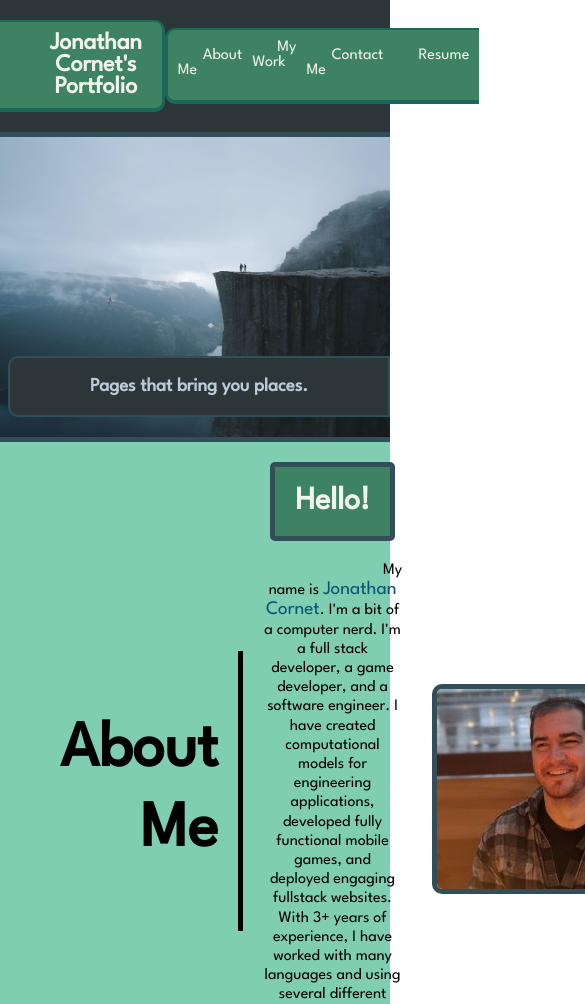
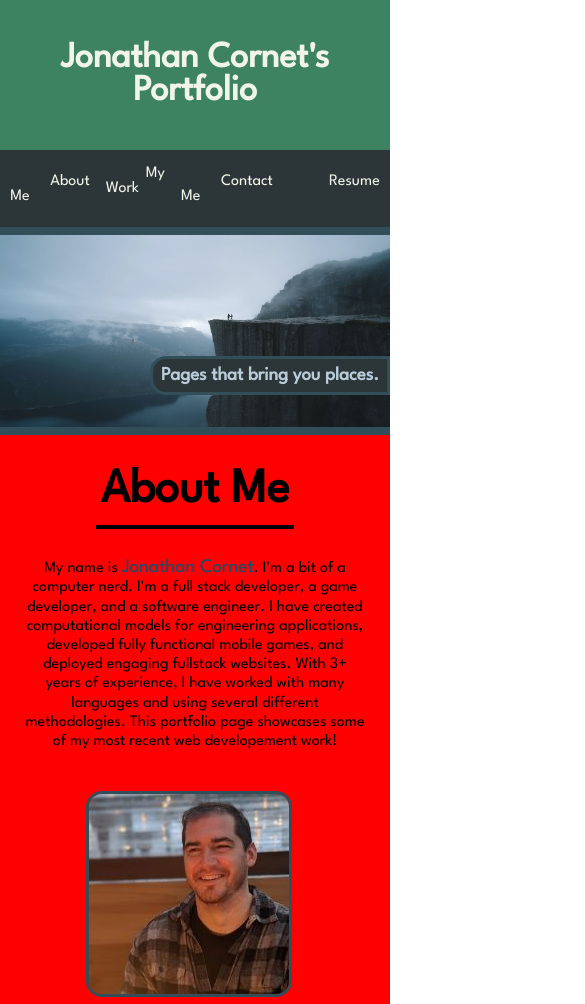
Before and after one commit to cornetj13/portfolio-page, a plain HTML site: page index.html in a window 390 px wide. Shown: the top 1004 px of the page, 585 px wide, since content can reach past the window. Drawn offline with Linux system fonts and the light colour scheme.

Commit message:
Cleaned up 'About Me' section. Started on media queries. Still needs work on mobile layout.

```diff
--- a/assets/css/style.css
+++ b/assets/css/style.css
@@ -29,40 +29,39 @@ body {
 nav {
   background-color: var(--primary-color);
   color: var(--primary-text);
-  padding: 20px 0px;
+  padding: 2em 0em;
   display: flex;
   justify-content: space-between;
   align-items: center;
-  border-bottom: 5px solid var(--border-color);
+  border-bottom: 0.5em solid var(--border-color);
 }
 
 .portfolio-name-box {
   background-color: var(--secondary-color);
   height: auto;
   width: auto;
-  padding: 10px;
+  padding: 1em;
   text-align: center;
-  border-top: 2px solid var(--tertiary-color);
-  border-right: 3px solid var(--tertiary-color);
-  border-bottom: 4px solid var(--tertiary-color);
-  border-radius: 0px 10px 10px 0px;
+  border-top: 0.2em solid var(--tertiary-color);
+  border-right: 0.3em solid var(--tertiary-color);
+  border-bottom: 0.4em solid var(--tertiary-color);
+  border-radius: 0em 1em 1em 0em;
 }
 
 .portfolio-name-box h1 {
-  margin-left: 40px;
-  margin-right: 10px;
+  margin-left: 4em;
+  margin-right: 1em;
 }
 
 .portfolio-nav-box {
   background-color: var(--secondary-color);
   height: auto;
   width: auto;
-  padding: 5px;
-  padding-bottom: 10px;
-  border-top: 2px solid var(--tertiary-color);
-  border-left: 3px solid var(--tertiary-color);
-  border-bottom: 4px solid var(--tertiary-color);
-  border-radius: 10px 0px  0px 10px;
+  padding: 0.5em;
+  border-top: 0.2em solid var(--tertiary-color);
+  border-left:0.3em solid var(--tertiary-color);
+  border-bottom: 0.4em solid var(--tertiary-color);
+  border-radius: 1em 0em  0em 1em;
 }
 
 nav ul {
@@ -75,13 +74,13 @@ nav ul {
 }
 
 nav li {
-  padding: 5px;
+  padding: 0.5em;
 }
 
 nav a {
-  margin: 5px;
+  margin: 0.5em;
   color: var(--primary-text);
-  padding: 0px 20px;
+  padding: 0em 2em;
   position: relative;
   text-decoration: none;
 }
@@ -89,7 +88,7 @@ nav a {
 nav a::after {
   content: '';
   display: block;
-  height: 5px;
+  height: 0.25em;
   position: absolute;
   bottom: -.5em;
   left: 0;
@@ -116,7 +115,7 @@ nav a:hover::after {
   background-size: cover;
   background-position: center;
   position: relative;
-  padding: 150px 0px;
+  padding: 10em 0em;
   overflow: hidden;
 }
 
@@ -125,11 +124,11 @@ nav a:hover::after {
   color: var(--secondary-text);
   width: auto;
   position: absolute;
-  bottom: 20px;
+  bottom: 2em;
   right: 0;
-  padding: 20px 80px;
-  border: 2px solid var(--border-color);
-  border-radius: 10px 0px 0px 10px;
+  padding: 1.5em 6em;
+  border: 0.2em solid var(--border-color);
+  border-radius: 1em 0em 0em 1em;
   animation: 3s ease-in-out 0s 1 slide-in-from-left;
 }
 
@@ -140,7 +139,7 @@ main {
   display: flex;
   flex-direction: column;
   justify-content: space-around;
-  border-top: 5px solid var(--border-color);
+  border-top: 0.5em solid var(--border-color);
 }
 
 .main-section {
@@ -149,22 +148,22 @@ main {
 }
 
 .main-section h2 {
-  padding: 60px 20px 60px 60px;
+  padding: 0.5em;
   margin: 0;
   text-align: right;
-  line-height: 80px;
-  font-size: 4rem;
-  border-right: 5px solid black;
+  line-height: 1.25em;
+  font-size: 4em;
+  border-right: 0.1em solid black;
 }
 
 .main-section p {
-  margin: 20px;
+  margin: 1.5em;
   text-align: center;
   line-height: 1.2rem;
 }
 
 .about-me {
-  margin: 20px 0px;
+  margin: 1em 0em;
 }
 
 .about-me-text {
@@ -177,40 +176,37 @@ main {
   background-color: var(--secondary-color);
   color: var(--primary-text);
   width: fit-content;
-  font-size: 2rem;
-  padding: 20px;
-  border: 5px solid var(--border-color);
-  border-radius: 5px;
-}
-
-.space {
-  margin-left: 120px;
+  font-size: 2em;
+  margin-bottom: 0.25em;
+  padding: 0.5em;
+  border: 0.1em solid var(--border-color);
+  border-radius: 0.4em;
+  box-shadow: 0em 0.1em 0.6em 0.2em var(--border-color);
 }
 
 .name-span {
   color: var(--tertiary-text);
-  font-size: 1.2rem;
+  font-size: 1.2em;
 }
 
 .portrait {
   height: auto;
   width: auto;
-  margin: 10px;
-  margin-right: 40px;
-  /* overflow: hidden; */
+  margin: 1em;
+  margin-right: 1.75em;
 }
 
 .my-image {
-  border: 5px solid var(--border-color);
-  border-radius: 10px;
+  border: 0.2em solid var(--border-color);
+  border-radius: 1em;
 }
 
 .projects-grid {
-  width: 100%;
+  width: 100em;
   display: grid;
-  gap: 1rem;
+  gap: 1em;
   grid-template-columns: repeat(2, 1fr);
-  margin: 20px;
+  margin: 1.75em;
 }
 
 .grid-span-2 {
@@ -218,13 +214,13 @@ main {
 }
 
 .projects-grid section {
-  border: 5px solid var(--border-color);
+  border: 0.4em solid var(--border-color);
 }
 
 .project-background {
   background-color: var(--accent-color);
   color: var(--primary-text);
-  height: 20rem;
+  height: 20em;
   background-repeat: no-repeat;
   background-size: cover;
   background-position: center;
@@ -241,7 +237,7 @@ main {
 
 .project-1 {
   background-image: url("../images/project-photo-1-resized.jpg");
-  height: 40rem;
+  height: 40em;
 }
 
 .project-2 {
@@ -265,34 +261,36 @@ main {
   color: var(--secondary-text);
   width: auto;
   position: absolute;
-  bottom: 20px;
+  bottom: 2em;
   left: 0;
-  padding: 10px 20px;
-  border: 2px solid var(--border-color);
-  border-radius: 0px 10px 10px 0px;
+  padding: 0.5em 1em;
+  border-top: 0.2em solid var(--border-color);
+  border-right: 0.3em solid var(--border-color);
+  border-bottom: 0.4em solid var(--border-color);
+  border-radius: 0em 1em 1em 0em;
 }
 
 .contact-me {
-  margin: 20px 0px;
+  margin: 2em 0em;
 }
 
 .contact-flex {
   width: 100%;
   display: flex;
   justify-content: space-around;
-  padding: 20px;
+  padding: 0.75em;
 }
 
 .contact-flex h5 {
-  margin: 20px;
-  font-size: 2rem;
+  margin: 0.75em;
+  font-size: 2em;
   position: relative;
 }
 
 .contact-flex h5::after {
   content: '';
   display: block;
-  height: 5px;
+  height: 0.2em;
   position: absolute;
   bottom: -.5em;
   left: 0;
@@ -322,9 +320,9 @@ main {
 footer {
   background-color: var(--primary-color);
   color: var(--primary-text);
-  padding: 20px;
+  padding: 2em;
   text-align: center;
-  border-top: 5px solid var(--border-color);
+  border-top: 0.5em solid var(--border-color);
 }
 
 /* Animations */
@@ -340,3 +338,121 @@ footer {
 }
 
 /* Media Queries */
+@media screen and (max-width: 1260px) {
+
+  /* Header Elements @ Media Query 1 */
+  nav {
+    flex-direction: column;
+    justify-content: center;
+    padding: 0;
+  }
+
+  .portfolio-name-box {
+    width: 100%;
+    border: none;
+    border-radius: 0;
+    font-size: 1.75em;
+  }
+
+  .portfolio-name-box h1 {
+    margin: 0.5em;
+  }
+
+  .portfolio-nav-box {
+    width: 100%;
+    background-color: var(--primary-color);
+    padding: 0.5em;
+    border: none;
+    border-radius: 0;
+  }
+
+  /* Backdrop Elements @ Media Query 1 */
+  .backdrop {
+    padding: 8em 0em;
+  }
+
+  .backdrop-subtitle {
+    padding: 1em 1em;
+  }
+
+  /* Main Elements @ Media Query 1 */
+  .main-section {
+    flex-direction: column;
+  }
+
+  .main-section h2 {
+    padding: 0.1em;
+    margin: 0.1em;
+    line-height: 1.25em;
+    font-size: 3em;
+    border-right: none;
+    border-bottom: 0.1em solid black;
+  }
+
+  .about-me {
+    margin: 1em 0em;
+  }
+
+  .about-me-text {
+    display: flex;
+    flex-direction: column;
+    align-items: center;
+  }
+
+  .hello {
+    display: none;
+  }
+
+  .projects-grid {
+    width: 80%;
+  }
+
+  .project-subtitle {
+    left: -0.175em;
+    padding: 0em;
+    border: 0.2em solid var(--border-color);
+  }
+
+  .contact-flex {
+    width: 100%;
+    padding: 0.75em;
+  }
+
+  .contact-flex h5 {
+    margin: 0.5em;
+    font-size: 1.25em;
+  }
+
+}
+
+@media screen and (max-width: 665px) {
+  main {
+    background-color: red;
+  }
+
+  /* Header Elements @ Media Query 1 */
+  .portfolio-name-box {
+    font-size: 1.5em;
+  }
+
+  /* Backdrop Elements @ Media Query 1 */
+  .backdrop {
+    padding: 6em 0em;
+  }
+
+  .backdrop-subtitle {
+    padding: 0.5em 0.5em;
+  }
+
+  .projects-grid {
+    gap: 0.5em;
+    grid-template-columns: 1fr;
+  }
+
+  .grid-span-2 {
+    grid-column: span 1;
+  }
+
+}
+
+/* HOW TO SET MIN WIDTH? */
--- a/index.html
+++ b/index.html
@@ -44,7 +44,7 @@
       <h2>About Me</h2>
       <div class="about-me-text">
         <h3 class="hello">Hello!</h3>
-        <p><span class="space"></span>My name is <span class="name-span">Jonathan Cornet</span>. I'm a bit of a computer nerd. I'm a full stack developer, a game developer, and a software engineer. I have created computational models for engineering applications, developed fully functional mobile games, and deployed engaging fullstack websites. With 3+ years of experience, I have worked with many languages and using several different methodologies. This portfolio page showcases some of my most recent web developement work!</p>
+        <p>My name is <span class="name-span">Jonathan Cornet</span>. I'm a bit of a computer nerd. I'm a full stack developer, a game developer, and a software engineer. I have created computational models for engineering applications, developed fully functional mobile games, and deployed engaging fullstack websites. With 3+ years of experience, I have worked with many languages and using several different methodologies. This portfolio page showcases some of my most recent web developement work!</p>
       </div>
       <div class="portrait">
         <img class="my-image" src="./assets/images/Jon-resized-2.jpg" alt="A picture of Jonathan.">
```
